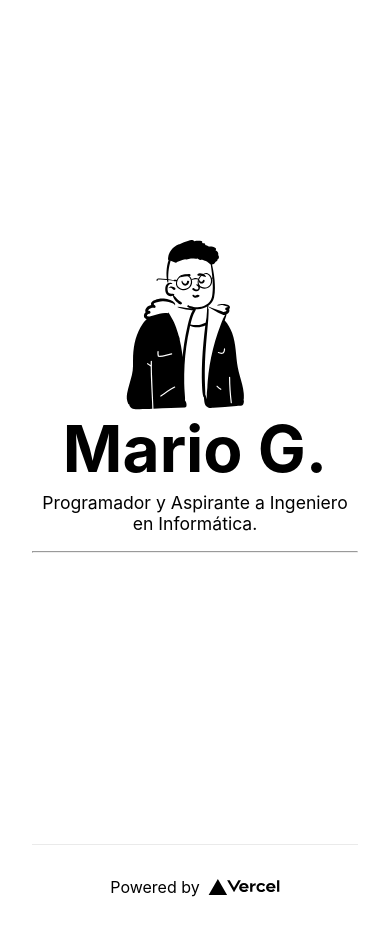
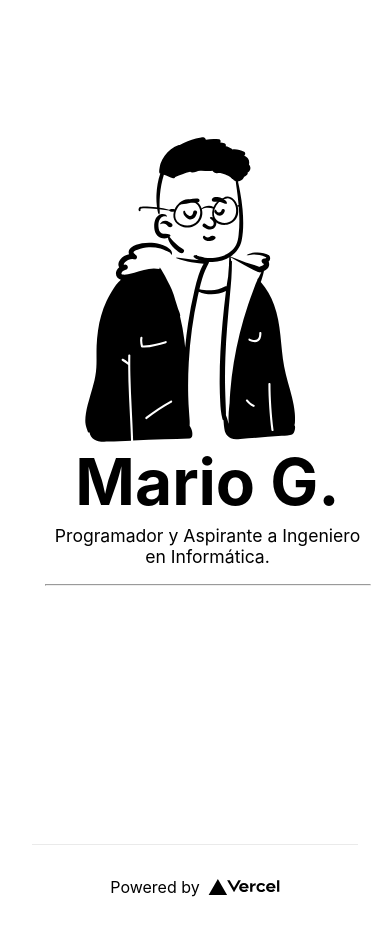
Before and after one commit to defcxz/web, a Next.js app: page / in a window 390 px wide. Built offline with nearby package versions, Linux system fonts and the light colour scheme.

Commit message:
Fix social media icons not showing in light mode

```diff
--- a/app/page.module.css
+++ b/app/page.module.css
@@ -126,8 +126,13 @@
 
 @media (max-width: 600px) {
   .grid {
+    margin-top: -5rem;
     width: 100%;
     flex-direction: column;
+  }
+
+  .me {
+    width: 90vw;
   }
 }
 
@@ -156,4 +161,7 @@
   .logo img {
     filter: invert(1);
   }
+  .icon img {
+    filter: invert(0);
+  }
 }
--- a/app/page.tsx
+++ b/app/page.tsx
@@ -9,7 +9,7 @@ export default function Home() {
         <div className={styles.grid}>
 
 
-          <img src="/IMGs/me.svg" alt="Mario G." width="60%"/>
+          <img className={styles.me} src="/IMGs/me.svg" alt="Mario G." width="60%"/>
 
           <div className={styles.column}>
 
```
